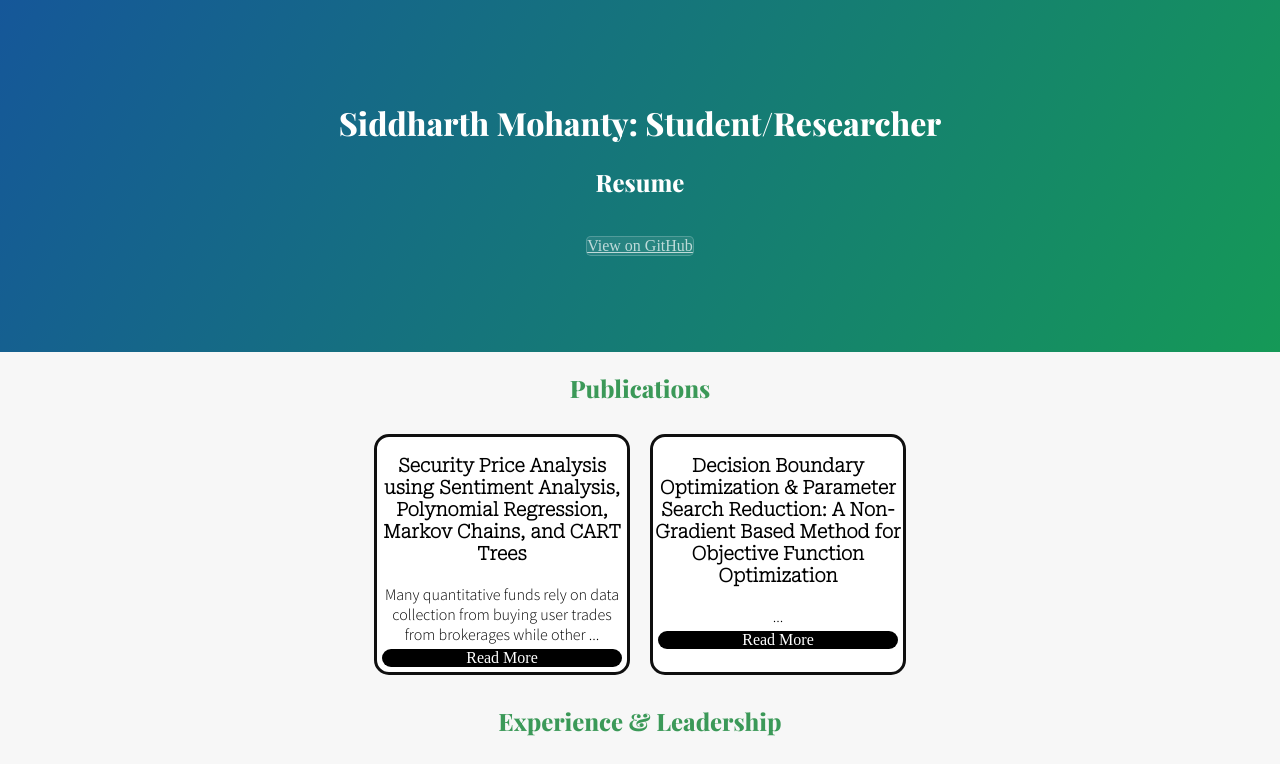
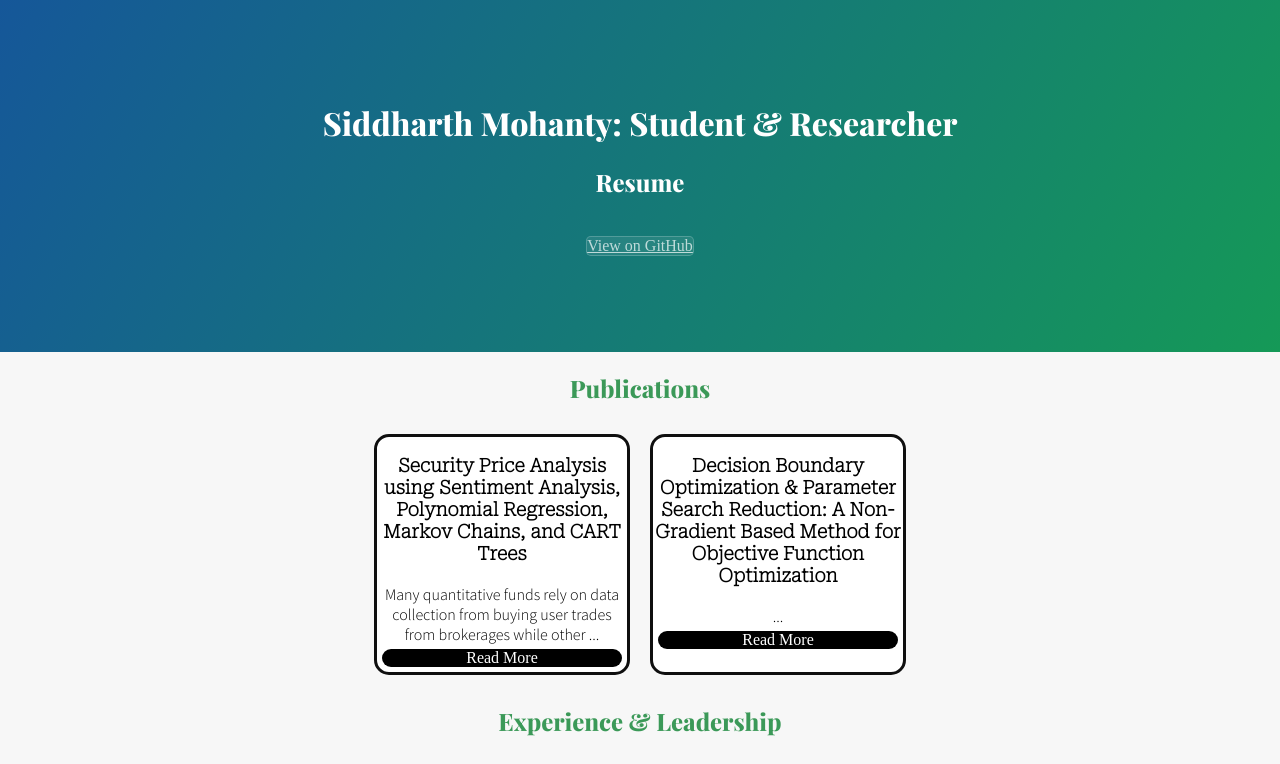
Before and after one commit to S-Spektrum-M/SMResume, a React app: page public/index.html in a window 1280 px wide. Shown: the top 764 px of the page. Built offline with nearby package versions, Linux system fonts and the light colour scheme.

Commit message:
Fix Title Stuff

```diff
--- a/public/index.html
+++ b/public/index.html
@@ -29,7 +29,7 @@
   <body style=margin:0>
     <noscript>You need to enable JavaScript to run this app.</noscript>
     <header class="page-header">
-        <h1 class="project_title"> Siddharth Mohanty: Student/Researcher </h1>
+        <h1 class="project_title"> Siddharth Mohanty: Student & Researcher </h1>
         <h2 class="project_title"> Resume </h1>
         <br>
         <a href="https://github.com/S-Spektrum-M" class="btn">View on GitHub</a>
```
